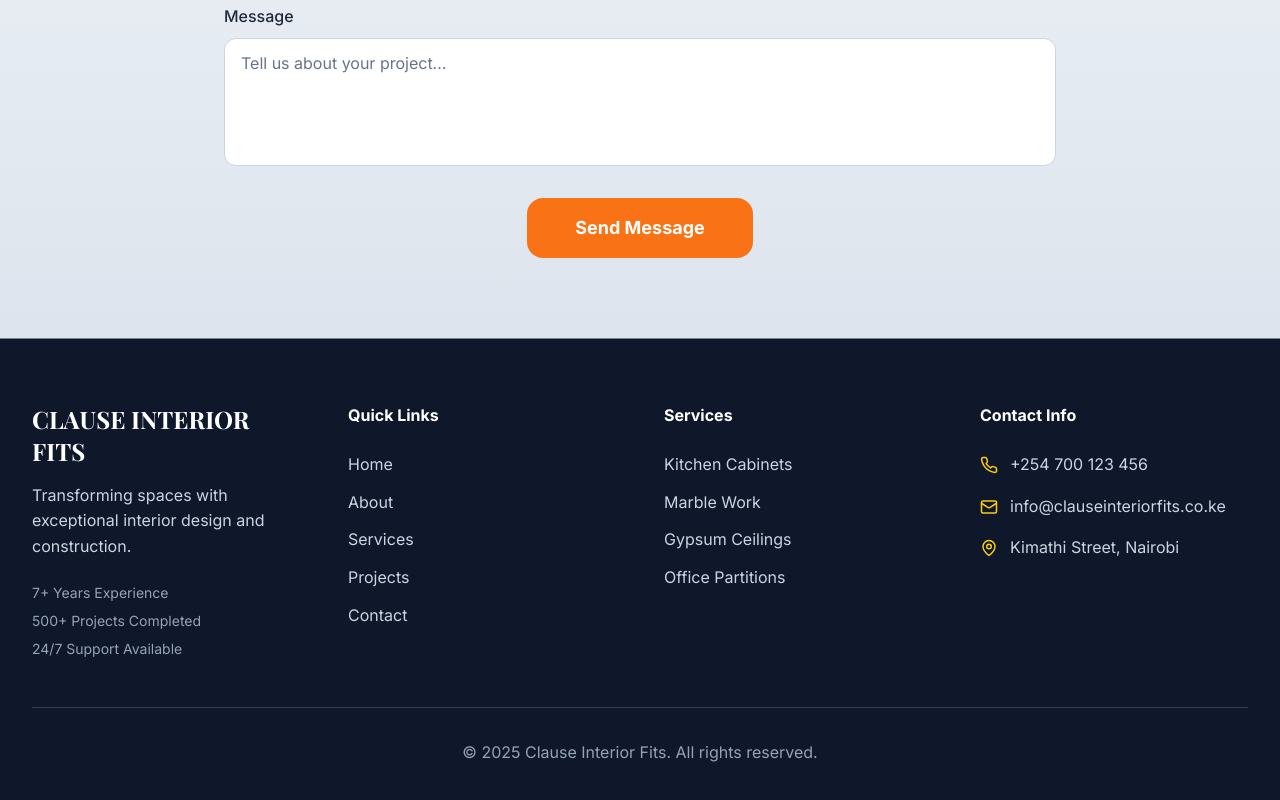
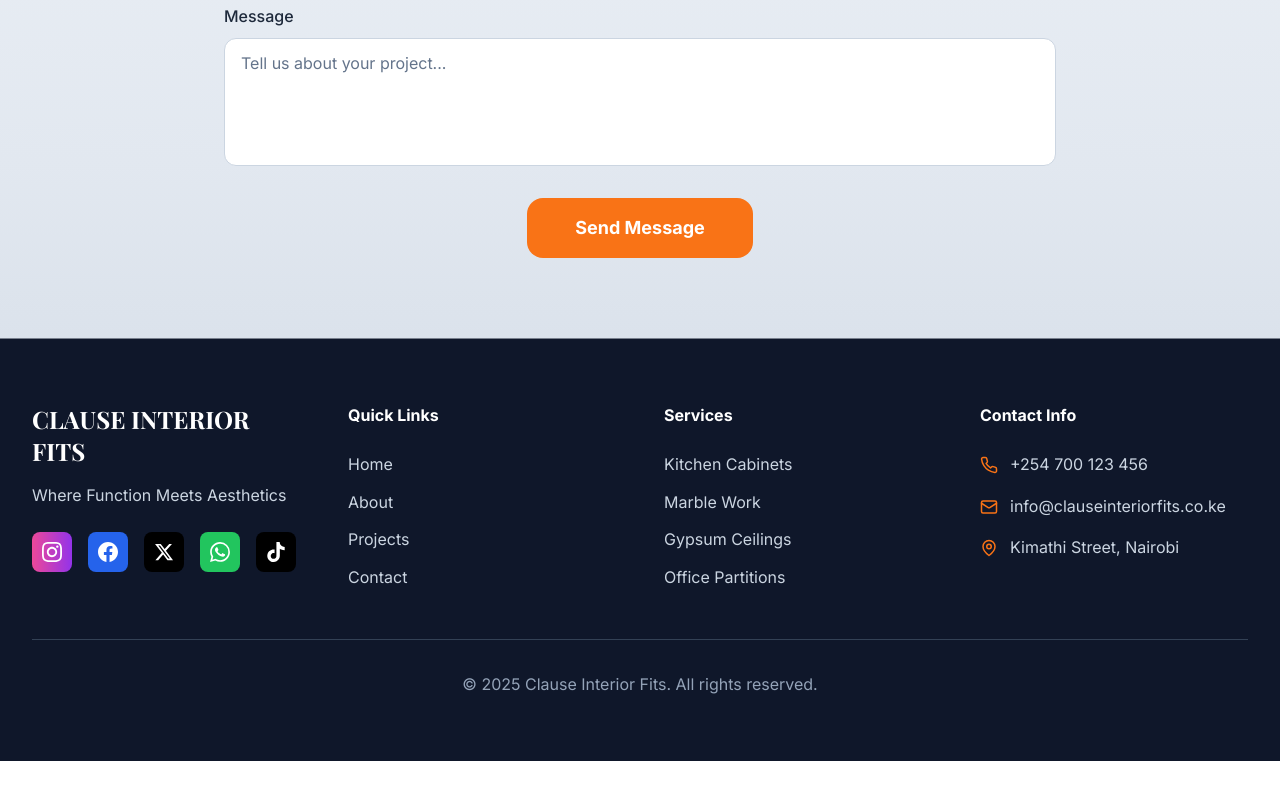
Before and after one commit to kevwasonga/K_Builders, a React (Vite) app: page / in a window 1280 px wide. Shown: the part 5301-6101 px from the top of the page. After the commit the page ends 6062 px from the top, so only its background shows below. Built offline with nearby package versions, Linux system fonts and the light colour scheme.

Commit message:
Final build with src/images optimization

```diff
--- a/src/components/Footer.tsx
+++ b/src/components/Footer.tsx
@@ -1,10 +1,10 @@
-import { Phone, Mail, MapPin, MessageCircle, Calendar, Video } from 'lucide-react';
+import { Phone, Mail, MapPin } from 'lucide-react';
 
 function Footer() {
   return (
     <div className="bg-gradient-to-b from-slate-100 via-slate-200 to-slate-300">
       {/* Send Us a Message Section */}
-      <div className="py-20">
+      <div id="contact" className="py-20">
         <div className="max-w-4xl mx-auto px-4 sm:px-6 lg:px-8">
           <div className="text-center mb-12">
             <h3 className="text-5xl font-display font-bold text-slate-800 mb-6">Send Us a Message</h3>
@@ -13,12 +13,14 @@
             </p>
           </div>
 
-          <form className="grid md:grid-cols-2 gap-6">
+          <form name="contact" method="POST" data-netlify="true" className="grid md:grid-cols-2 gap-6">
             <div>
               <label className="block text-slate-800 mb-2 font-medium">Name</label>
               <input
                 type="text"
-                className="w-full px-4 py-3 bg-white border border-slate-300 rounded-xl text-slate-800 placeholder-slate-500 focus:outline-none focus:border-orange-500 focus:bg-white transition-all"
+                name="name"
+                required
+                className="w-full px-4 py-3 bg-white border border-slate-300 rounded-xl text-slate-800 placeholder-slate-500 focus:outline-none focus:border-orange-500 focus:bg-white hover:shadow-xl hover:shadow-orange-500/30 transition-all"
                 placeholder="Your name"
               />
             </div>
@@ -26,7 +28,9 @@
               <label className="block text-slate-800 mb-2 font-medium">Phone</label>
               <input
                 type="tel"
-                className="w-full px-4 py-3 bg-white border border-slate-300 rounded-xl text-slate-800 placeholder-slate-500 focus:outline-none focus:border-orange-500 focus:bg-white transition-all"
+                name="phone"
+                required
+                className="w-full px-4 py-3 bg-white border border-slate-300 rounded-xl text-slate-800 placeholder-slate-500 focus:outline-none focus:border-orange-500 focus:bg-white hover:shadow-xl hover:shadow-orange-500/30 transition-all"
                 placeholder="Your phone"
               />
             </div>
@@ -34,7 +38,9 @@
               <label className="block text-slate-800 mb-2 font-medium">Email</label>
               <input
                 type="email"
-                className="w-full px-4 py-3 bg-white border border-slate-300 rounded-xl text-slate-800 placeholder-slate-500 focus:outline-none focus:border-orange-500 focus:bg-white transition-all"
+                name="email"
+                required
+                className="w-full px-4 py-3 bg-white border border-slate-300 rounded-xl text-slate-800 placeholder-slate-500 focus:outline-none focus:border-orange-500 focus:bg-white hover:shadow-xl hover:shadow-orange-500/30 transition-all"
                 placeholder="your@email.com"
               />
             </div>
@@ -42,7 +48,9 @@
               <label className="block text-slate-800 mb-2 font-medium">Subject</label>
               <input
                 type="text"
-                className="w-full px-4 py-3 bg-white border border-slate-300 rounded-xl text-slate-800 placeholder-slate-500 focus:outline-none focus:border-orange-500 focus:bg-white transition-all"
+                name="subject"
+                required
+                className="w-full px-4 py-3 bg-white border border-slate-300 rounded-xl text-slate-800 placeholder-slate-500 focus:outline-none focus:border-orange-500 focus:bg-white hover:shadow-xl hover:shadow-orange-500/30 transition-all"
                 placeholder="Project inquiry"
               />
             </div>
@@ -50,10 +58,13 @@
               <label className="block text-slate-800 mb-2 font-medium">Message</label>
               <textarea
                 rows={4}
-                className="w-full px-4 py-3 bg-white border border-slate-300 rounded-xl text-slate-800 placeholder-slate-500 focus:outline-none focus:border-orange-500 focus:bg-white transition-all resize-none"
+                name="message"
+                required
+                className="w-full px-4 py-3 bg-white border border-slate-300 rounded-xl text-slate-800 placeholder-slate-500 focus:outline-none focus:border-orange-500 focus:bg-white hover:shadow-xl hover:shadow-orange-500/30 transition-all resize-none"
                 placeholder="Tell us about your project..."
               ></textarea>
             </div>
+            <input type="hidden" name="form-name" value="contact" />
             <div className="md:col-span-2 text-center">
               <button
                 type="submit"
@@ -74,22 +85,43 @@
           <div className="grid md:grid-cols-4 gap-12">
             <div>
               <h3 className="text-2xl font-display font-bold text-white mb-4">CLAUSE INTERIOR FITS</h3>
-              <p className="text-slate-300 mb-6">Transforming spaces with exceptional interior design and construction.</p>
-              <div className="text-slate-400 text-sm">
-                <div className="mb-2">7+ Years Experience</div>
-                <div className="mb-2">500+ Projects Completed</div>
-                <div>24/7 Support Available</div>
+              <p className="text-slate-300 mb-6">Where Function Meets Aesthetics</p>
+              <div className="flex space-x-4 mt-6">
+                <a href="https://www.instagram.com/clausedesigninteriorfits/?igsh=cWdjYm1qdm8zZHhj" target="_blank" rel="noopener noreferrer" className="w-10 h-10 bg-gradient-to-r from-pink-500 to-purple-600 rounded-lg flex items-center justify-center hover:scale-110 transition-transform">
+                  <svg className="w-5 h-5 text-white" fill="currentColor" viewBox="0 0 24 24">
+                    <path d="M12 2.163c3.204 0 3.584.012 4.85.07 3.252.148 4.771 1.691 4.919 4.919.058 1.265.069 1.645.069 4.849 0 3.205-.012 3.584-.069 4.849-.149 3.225-1.664 4.771-4.919 4.919-1.266.058-1.644.07-4.85.07-3.204 0-3.584-.012-4.849-.07-3.26-.149-4.771-1.699-4.919-4.92-.058-1.265-.07-1.644-.07-4.849 0-3.204.013-3.583.07-4.849.149-3.227 1.664-4.771 4.919-4.919 1.266-.057 1.645-.069 4.849-.069zm0-2.163c-3.259 0-3.667.014-4.947.072-4.358.2-6.78 2.618-6.98 6.98-.059 1.281-.073 1.689-.073 4.948 0 3.259.014 3.668.072 4.948.2 4.358 2.618 6.78 6.98 6.98 1.281.058 1.689.072 4.948.072 3.259 0 3.668-.014 4.948-.072 4.354-.2 6.782-2.618 6.979-6.98.059-1.28.073-1.689.073-4.948 0-3.259-.014-3.667-.072-4.947-.196-4.354-2.617-6.78-6.979-6.98-1.281-.059-1.69-.073-4.949-.073zm0 5.838c-3.403 0-6.162 2.759-6.162 6.162s2.759 6.163 6.162 6.163 6.162-2.759 6.162-6.163c0-3.403-2.759-6.162-6.162-6.162zm0 10.162c-2.209 0-4-1.79-4-4 0-2.209 1.791-4 4-4s4 1.791 4 4c0 2.21-1.791 4-4 4zm6.406-11.845c-.796 0-1.441.645-1.441 1.44s.645 1.44 1.441 1.44c.795 0 1.439-.645 1.439-1.44s-.644-1.44-1.439-1.44z"/>
+                  </svg>
+                </a>
+                <a href="https://www.facebook.com/people/Clause-Interior-fits-and-design/100091929919157/?rdid=qVrdHzdRb532AyUa&share_url=https%3A%2F%2Fwww.facebook.com%2Fshare%2F14Tu5azcVpa%2F" target="_blank" rel="noopener noreferrer" className="w-10 h-10 bg-blue-600 rounded-lg flex items-center justify-center hover:scale-110 transition-transform">
+                  <svg className="w-5 h-5 text-white" fill="currentColor" viewBox="0 0 24 24">
+                    <path d="M24 12.073c0-6.627-5.373-12-12-12s-12 5.373-12 12c0 5.99 4.388 10.954 10.125 11.854v-8.385H7.078v-3.47h3.047V9.43c0-3.007 1.792-4.669 4.533-4.669 1.312 0 2.686.235 2.686.235v2.953H15.83c-1.491 0-1.956.925-1.956 1.874v2.25h3.328l-.532 3.47h-2.796v8.385C19.612 23.027 24 18.062 24 12.073z"/>
+                  </svg>
+                </a>
+                <a href="https://x.com/ClauseFits47910?t=XBC90QhLlI2zfnuIlfntpw&s=09" target="_blank" rel="noopener noreferrer" className="w-10 h-10 bg-black rounded-lg flex items-center justify-center hover:scale-110 transition-transform">
+                  <svg className="w-5 h-5 text-white" fill="currentColor" viewBox="0 0 24 24">
+                    <path d="M18.244 2.25h3.308l-7.227 8.26 8.502 11.24H16.17l-5.214-6.817L4.99 21.75H1.68l7.73-8.835L1.254 2.25H8.08l4.713 6.231zm-1.161 17.52h1.833L7.084 4.126H5.117z"/>
+                  </svg>
+                </a>
+                <a href="https://wa.me/254701403851" target="_blank" rel="noopener noreferrer" className="w-10 h-10 bg-green-500 rounded-lg flex items-center justify-center hover:scale-110 transition-transform">
+                  <svg className="w-5 h-5 text-white" fill="currentColor" viewBox="0 0 24 24">
+                    <path d="M17.472 14.382c-.297-.149-1.758-.867-2.03-.967-.273-.099-.471-.148-.67.15-.197.297-.767.966-.94 1.164-.173.199-.347.223-.644.075-.297-.15-1.255-.463-2.39-1.475-.883-.788-1.48-1.761-1.653-2.059-.173-.297-.018-.458.13-.606.134-.133.298-.347.446-.52.149-.174.198-.298.298-.497.099-.198.05-.371-.025-.52-.075-.149-.669-1.612-.916-2.207-.242-.579-.487-.5-.669-.51-.173-.008-.371-.01-.57-.01-.198 0-.52.074-.792.372-.272.297-1.04 1.016-1.04 2.479 0 1.462 1.065 2.875 1.213 3.074.149.198 2.096 3.2 5.077 4.487.709.306 1.262.489 1.694.625.712.227 1.36.195 1.871.118.571-.085 1.758-.719 2.006-1.413.248-.694.248-1.289.173-1.413-.074-.124-.272-.198-.57-.347m-5.421 7.403h-.004a9.87 9.87 0 01-5.031-1.378l-.361-.214-3.741.982.998-3.648-.235-.374a9.86 9.86 0 01-1.51-5.26c.001-5.45 4.436-9.884 9.888-9.884 2.64 0 5.122 1.03 6.988 2.898a9.825 9.825 0 012.893 6.994c-.003 5.45-4.437 9.884-9.885 9.884m8.413-18.297A11.815 11.815 0 0012.05 0C5.495 0 .16 5.335.157 11.892c0 2.096.547 4.142 1.588 5.945L.057 24l6.305-1.654a11.882 11.882 0 005.683 1.448h.005c6.554 0 11.89-5.335 11.893-11.893A11.821 11.821 0 0020.465 3.488"/>
+                  </svg>
+                </a>
+                <a href="https://www.tiktok.com/@clauseinteriorfitsndesig?_r=1&_t=ZM-91kJYTvC2Ey" target="_blank" rel="noopener noreferrer" className="w-10 h-10 bg-black rounded-lg flex items-center justify-center hover:scale-110 transition-transform">
+                  <svg className="w-5 h-5 text-white" fill="currentColor" viewBox="0 0 24 24">
+                    <path d="M12.525.02c1.31-.02 2.61-.01 3.91-.02.08 1.53.63 3.09 1.75 4.17 1.12 1.11 2.7 1.62 4.24 1.79v4.03c-1.44-.05-2.89-.35-4.2-.97-.57-.26-1.1-.59-1.62-.93-.01 2.92.01 5.84-.02 8.75-.08 1.4-.54 2.79-1.35 3.94-1.31 1.92-3.58 3.17-5.91 3.21-1.43.08-2.86-.31-4.08-1.03-2.02-1.19-3.44-3.37-3.65-5.71-.02-.5-.03-1-.01-1.49.18-1.9 1.12-3.72 2.58-4.96 1.66-1.44 3.98-2.13 6.15-1.72.02 1.48-.04 2.96-.04 4.44-.99-.32-2.15-.23-3.02.37-.63.41-1.11 1.04-1.36 1.75-.21.51-.15 1.07-.14 1.61.24 1.64 1.82 3.02 3.5 2.87 1.12-.01 2.19-.66 2.77-1.61.19-.33.4-.67.41-1.06.1-1.79.06-3.57.07-5.36.01-4.03-.01-8.05.02-12.07z"/>
+                  </svg>
+                </a>
               </div>
             </div>
 
             <div>
               <h4 className="font-bold text-white mb-6">Quick Links</h4>
               <ul className="space-y-3 text-slate-300">
-                <li><a href="#home" className="hover:text-yellow-400 transition-colors">Home</a></li>
-                <li><a href="#about" className="hover:text-yellow-400 transition-colors">About</a></li>
-                <li><a href="#services" className="hover:text-yellow-400 transition-colors">Services</a></li>
-                <li><a href="#projects" className="hover:text-yellow-400 transition-colors">Projects</a></li>
-                <li><a href="#contact" className="hover:text-yellow-400 transition-colors">Contact</a></li>
+                <li><a href="#home" className="hover:text-orange-500 transition-colors">Home</a></li>
+                <li><a href="#about" className="hover:text-orange-500 transition-colors">About</a></li>
+                <li><a href="#projects" className="hover:text-orange-500 transition-colors">Projects</a></li>
+                <li><a href="#contact" className="hover:text-orange-500 transition-colors">Contact</a></li>
               </ul>
             </div>
 
@@ -107,15 +139,15 @@
               <h4 className="font-bold text-white mb-6">Contact Info</h4>
               <div className="space-y-4 text-slate-300">
                 <div className="flex items-center">
-                  <Phone size={18} className="mr-3 text-yellow-400" />
+                  <Phone size={18} className="mr-3 text-orange-500" />
                   <span>+254 700 123 456</span>
                 </div>
                 <div className="flex items-center">
-                  <Mail size={18} className="mr-3 text-yellow-400" />
+                  <Mail size={18} className="mr-3 text-orange-500" />
                   <span>info@clauseinteriorfits.co.ke</span>
                 </div>
                 <div className="flex items-center">
-                  <MapPin size={18} className="mr-3 text-yellow-400" />
+                  <MapPin size={18} className="mr-3 text-orange-500" />
                   <span>Kimathi Street, Nairobi</span>
                 </div>
               </div>
--- a/src/components/TestimonialsSlider.tsx
+++ b/src/components/TestimonialsSlider.tsx
@@ -99,7 +99,7 @@
         </p>
 
         <div className="max-w-3xl mx-auto">
-          <div className="bg-white/10 backdrop-blur-sm rounded-xl p-6 md:p-8 mb-6">
+          <div className="bg-gradient-to-br from-slate-100/20 to-slate-300/20 backdrop-blur-sm rounded-xl p-6 md:p-8 mb-6">
             <div className="flex items-center justify-center mb-6">
               {[1, 2, 3, 4, 5].map((star) => (
                 <Star key={star} size={24} className="text-orange-500 fill-current mx-1" />
```
Also changed, not shown: src/App.tsx (+13 -3 lines).
